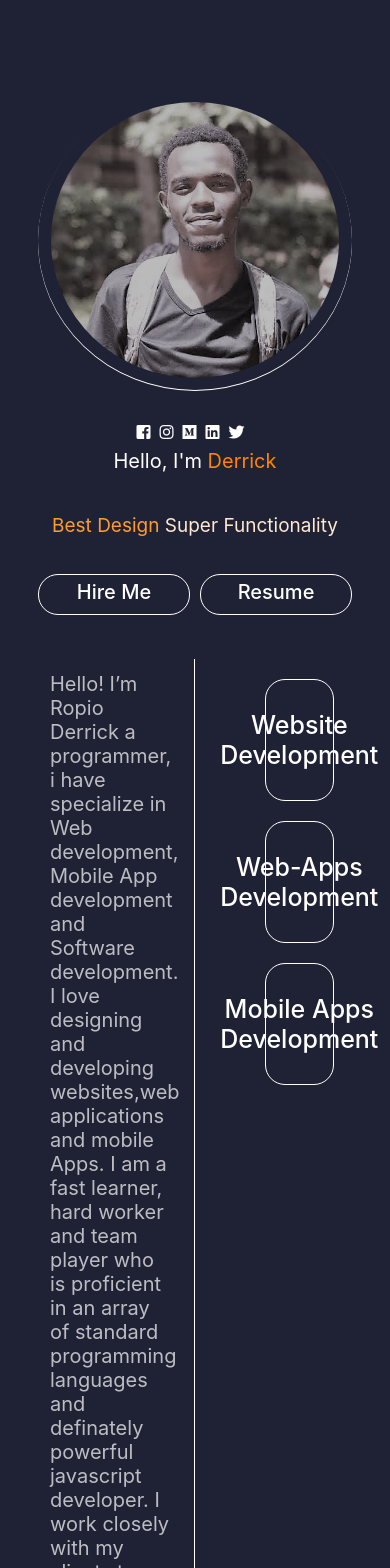
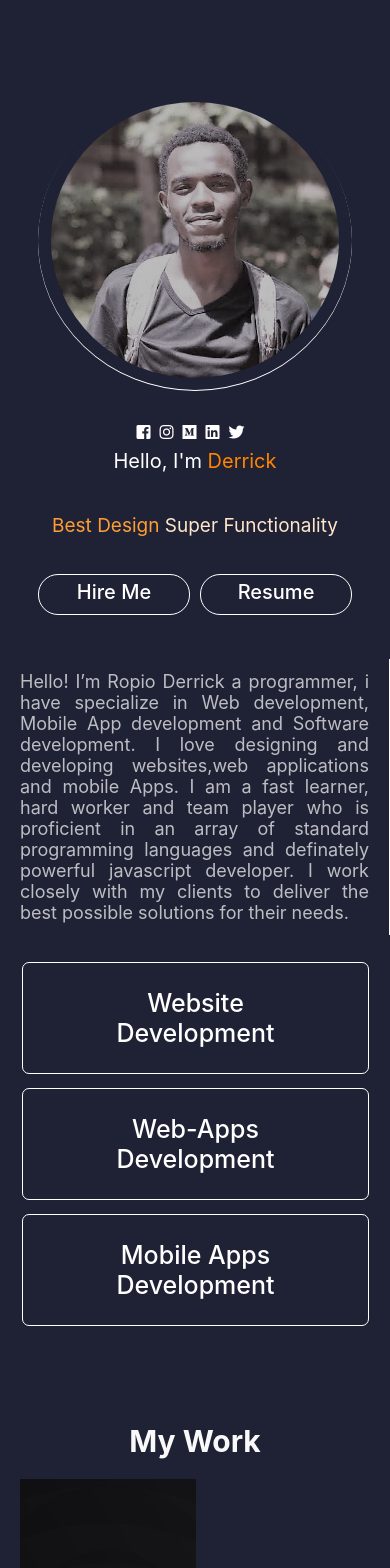
Before and after one commit to Ropio-Derrick/portfolio, a React (Create React App) app: page / in a window 390 px wide. Shown: the top 1568 px of the page. Built offline with nearby package versions, Linux system fonts and the light colour scheme.

Commit message:
retouch6

```diff
--- a/src/Portfoliocontainer/AboutMe/About.css
+++ b/src/Portfoliocontainer/AboutMe/About.css
@@ -24,7 +24,7 @@
 
 }
 
-.Myself{
+.Myself, .Myself2{
     font-size: 20px;
     font-weight: 400;
     text-align: left;
@@ -121,3 +121,72 @@ line-height: 15px;
 display: flex;
 justify-content: space-between;
 }
+
+@media screen and (max-width:940px){
+    .AboutMe{
+        grid-template-columns: 57% 40%;
+
+    }
+    .Flooperone{
+        margin: 0px;
+        padding: 0px;
+    margin: 0px;
+    width: 100%;
+    }
+}
+
+@media screen and (max-width:851px){
+    .Myself,.Myself2{
+      text-align: Justify;
+
+     }
+     .Me{
+        padding-right: 20px;
+        padding-left: 10px;
+        margin-left: 10px;
+     }
+
+}
+
+@media screen and (max-width:751px){
+    .Myself2{
+      font-size: 18px;
+      display: none;
+     }
+     .Myself{
+        font-size: 18px;
+       }
+}
+
+@media screen and (max-width:690px){
+    .AboutMe{
+
+        grid-template-columns: 1fr;
+    }
+    .Me{
+        padding-right: 20px;
+        padding-left: 20px;
+        margin: 0px;
+     }
+    .Myself2{
+        font-size: 18px;
+        display:block;
+       }
+
+}
+
+@media screen and (max-width:500px){
+    .Myself2{
+        font-size: 18px;
+        display: none;
+       }
+}
+
+
+@media screen and (max-width:375px){
+    .Me{
+        padding-right: 10px;
+        padding-left: 10px;
+        margin: 0px;
+     }
+}
--- a/src/Portfoliocontainer/AboutMe/AboutMe.js
+++ b/src/Portfoliocontainer/AboutMe/AboutMe.js
@@ -19,7 +19,7 @@ function AboutMe() {
           javascript developer. I work closely with my clients to deliver the
           best possible solutions for their needs.
         </h1>
-        <h1 className="Myself">
+        <h1 className="Myself2">
           I have worked with a couple of teams and firms for both Website
           development and Web Applications development. I am proficient with CMS
           softwares like WordPress and graphic design packs like Adobe, well
@@ -27,7 +27,7 @@ function AboutMe() {
           safe and secure online.
         </h1>
       </div>
-      <div>
+      <div className="FlooperOne">
         <Floop />
       </div>
     </div>
--- a/src/Portfoliocontainer/Done/Done.css
+++ b/src/Portfoliocontainer/Done/Done.css
@@ -123,3 +123,41 @@ width: 0%;
         background-color: #ff8400;
             }
 }
+
+@media screen and (max-width:930px) {
+    .House-Done{
+
+    }
+    .Done-Left{
+        margin-right: 0px;
+
+    }
+}
+
+@media screen and (max-width:851px){
+    .House-Done{
+        padding-right: 10px;
+        padding-left: 10px;
+        margin-left: 10px;
+        margin-right: 10px;
+
+    }
+    .Done-Right{
+        padding-left: 0px;
+    }
+}
+
+@media screen and (max-width:790px) {
+.House-Done{
+
+    grid-template-columns: 40% 57%;
+    gap: 3%;
+}}
+
+@media screen and (max-width:690px){
+    .House-Done{
+            grid-template-columns: 100%;
+            gap: 0px;
+    }
+
+}
--- a/src/Portfoliocontainer/Floopers/Flooper.css
+++ b/src/Portfoliocontainer/Floopers/Flooper.css
@@ -45,3 +45,117 @@
     padding: 3px;
 
 }
+
+@media screen and (max-width:940px){
+  .Block-Floop{
+    width: 100%;
+  }
+ .Flooper{
+    margin-left: 20px;
+    margin-right: 20px;
+
+ }
+}
+
+@media screen and (max-width:801px){
+    .Flooper{
+        margin-left: 10px;
+        margin-right: 10px;
+        padding: 0px;
+
+     }
+     .Header-Floop{
+        font-weight:500 ;
+        text-align: center;
+        font-size: 20px;
+    }
+    .Block-Floop{
+        border-radius: 10px;
+    }
+}
+
+@media screen and (max-width:751px){
+    .Block-Floop{
+        height: 80px;
+
+    }
+    .Header-Floop1 p{
+        font-size: 13px;
+        font-weight: 500;
+        text-align: justify;
+        justify-content: center;
+        padding: 2px;
+
+    }
+    .Flooper{
+        gap: 10px;
+
+    }
+    .Block-Floop{
+        border-radius: 7px;
+    }
+
+}
+
+
+@media screen and (max-width:690px){
+    .Flooper{
+
+        flex-direction: row;
+        gap: 0px;
+        padding-right: 10px;
+        padding-left: 10px;
+        margin: 0px;
+
+     }
+     .Header-Floop{
+        font-weight:500 ;
+        text-align: center;
+        font-size: 25px;
+    }
+
+
+    .Header-Floop1 p{
+        font-size: 15px;
+        font-weight: 500;justify-content: center;
+        padding: 3px;
+        text-align: center;
+
+    }
+    .Block-Floop{
+
+      margin: 10px;
+
+        height: 150px;
+    }
+}
+
+@media screen and (max-width:690px){
+    .Block-Floop{
+
+        margin: 7px;
+          height: 210px;
+      }
+}
+
+@media screen and (max-width:530px){
+    .Flooper{
+        margin-left: 5px;
+        margin-right: 20px;
+       display: grid;
+       grid-template-columns: 1fr;
+      }
+      .Block-Floop{
+
+        margin: 7px;
+          height: 110px;
+      }
+}
+
+@media screen and (max-width:375px){
+    .Flooper{
+        padding: 0px 10px 0px 0px;
+        margin-right: 10px;
+
+    }
+}
--- a/src/Portfoliocontainer/Form/Form.css
+++ b/src/Portfoliocontainer/Form/Form.css
@@ -6,12 +6,9 @@
     flex-direction: column;
     justify-content: center;
     background-color: white;
-
     border-radius: 30px;
     padding-left: 20px;
     padding-right: 20px;
-
-
     height: 400px;
     box-shadow: inset 3px 2px 30px 10px #00000030;
    }
@@ -19,9 +16,7 @@
 
 
 .Former-Main{
-
     margin-top: 0px;
-
 }
 
 .Email-Header{
@@ -140,3 +135,31 @@
     scale: 120%;
     transition: all  0.35s ease-in;
 }
+
+@media screen and (max-width:940px) {
+   .Former-Main{
+        margin-right: 0px;
+
+        padding: 0px;
+    }
+    .Former{
+        margin: 0px;
+    }
+}
+
+@media screen and (max-width:790px) {
+    .Former,.Displayer{
+        background-color: #fff;
+    }}
+
+    @media screen and (max-width:690px){
+        .Former{
+               margin: 0px;
+               padding: 0px;
+        }
+        .Former-Main{
+            margin: 0px;
+            padding: 0px;
+        }
+
+    }
```
